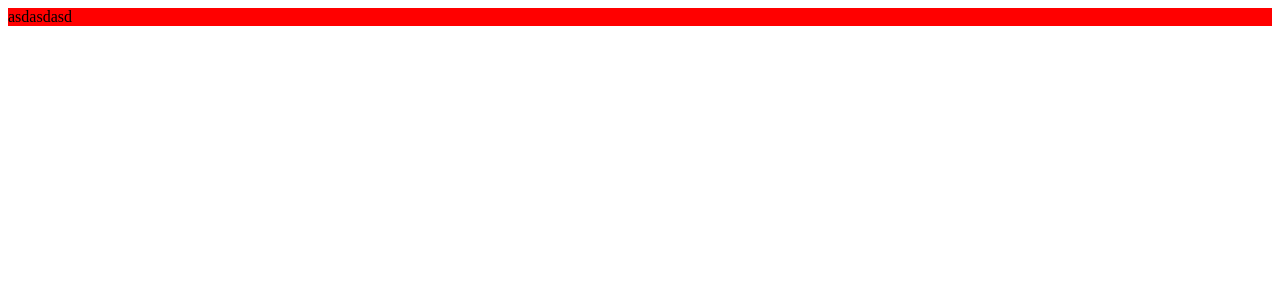
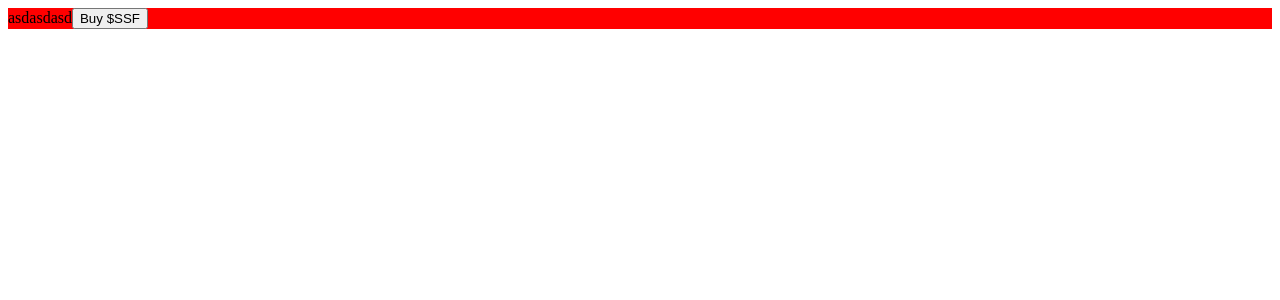
Before and after one commit to Paul4912/SSF.Web, a React (Create React App) app: page / in a window 1280 px wide. Shown: the top 300 px of the page. Built offline with nearby package versions, Linux system fonts and the light colour scheme.

Commit message:
Add buy button

```diff
--- a/src/features/Home/Home.tsx
+++ b/src/features/Home/Home.tsx
@@ -12,6 +12,13 @@
     return (
         <div className='Homepage'>
             {render}
+            <button
+                type="button"
+                onClick={(e) => {
+                e.preventDefault();
+                window.location.href='https://exchange.pancakeswap.finance/#/swap?outputCurrency=0x0b151aa48399e0b38af83686f1b094605f8ed2a5';
+            }}
+            >Buy $SSF</button>
         </div>
     )
 }
```
